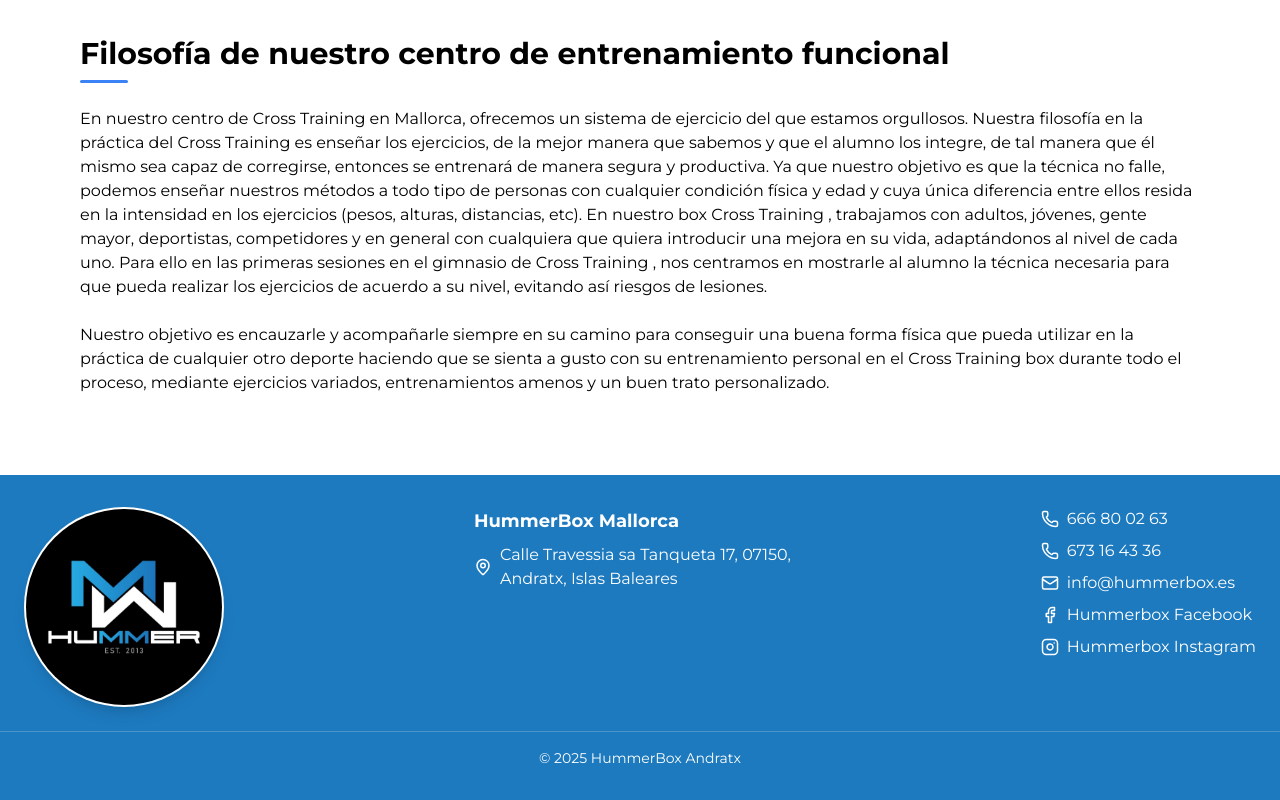
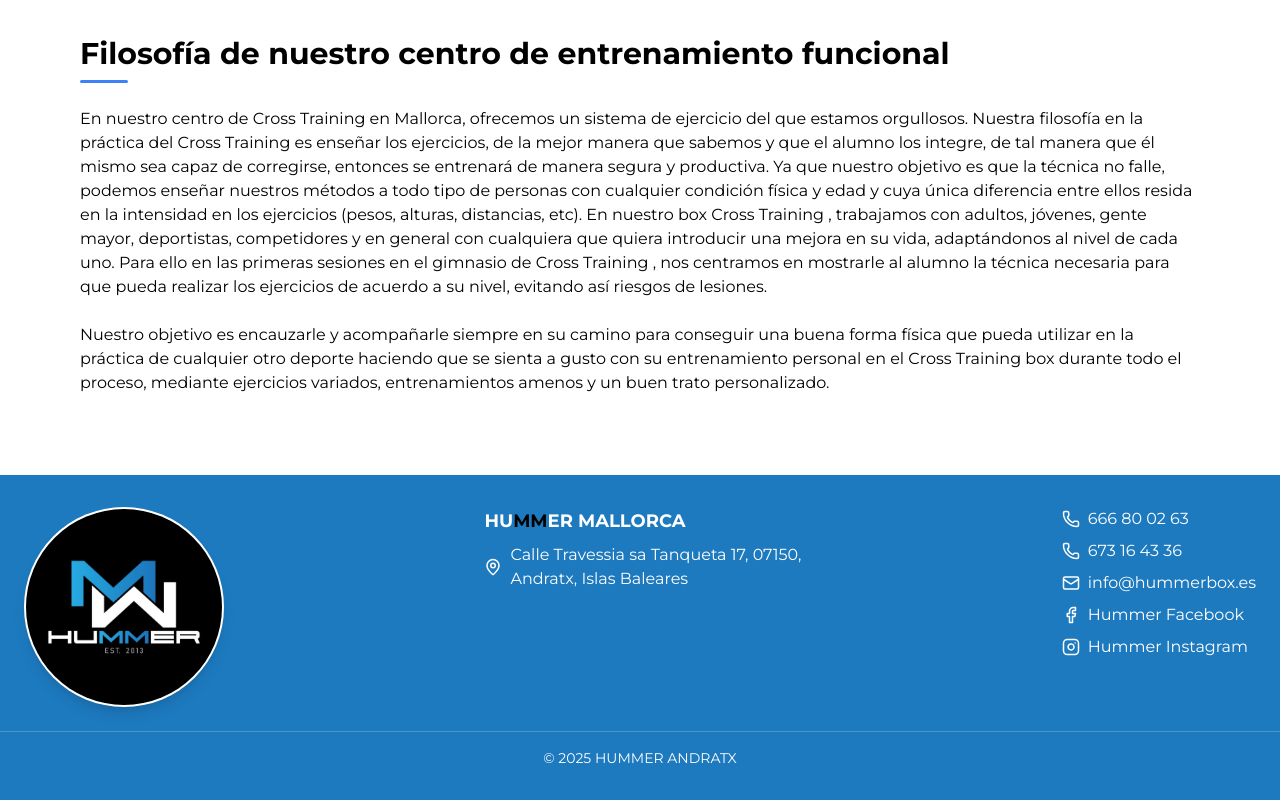
Before and after one commit to javieragui/hummer-box-andratx, a Next.js app: page / in a window 1280 px wide. Shown: the part 1426-2226 px from the top of the page. Built offline with nearby package versions, Linux system fonts and the light colour scheme.

Commit message:
[Update] Ortografía

```diff
--- a/src/app/components/carouselBox.tsx
+++ b/src/app/components/carouselBox.tsx
@@ -14,7 +14,7 @@
 } from "@/components/ui/carousel";
 
 const imagesCarousel = [
-  { src: "imgs/carousel1.jpg", titulo: "Cross Training", text: "<p>El <strong>Cross Training</strong> es un entrenamiento de alta intensidad que mejora fuerza, resistencia, coordinación y flexibilidad mediante movimientos naturales y ejercicios multiarticulares.</p></br><p>En <strong>Hummer Box Andratx</strong>, te ayudamos a alcanzar tu mejor versión con entrenamientos de halterofilia, gimnasia, remo indoor y carrera, adaptados a cualquier nivel. Contamos con <strong>instalaciones de primera calidad y un ambiente motivador</strong>.</p></br><p>💪 <strong>¿Listo para el reto?</strong></p>" },
+  { src: "imgs/carousel1.jpg", titulo: "Cross Training", text: "<p>El <strong>Cross Training</strong> es un entrenamiento de alta intensidad que mejora fuerza, resistencia, coordinación y flexibilidad mediante movimientos naturales y ejercicios multiarticulares.</p></br><p>En <strong>Hummer Andratx</strong>, te ayudamos a alcanzar tu mejor versión con entrenamientos de halterofilia, gimnasia, remo indoor y carrera, adaptados a cualquier nivel. Contamos con <strong>instalaciones de primera calidad y un ambiente motivador</strong>.</p></br><p>💪 <strong>¿Listo para el reto?</strong></p>" },
   { src: "imgs/carousel2.jpg", titulo: "Técnica y Perfección 🎯",
     text: `<p>No se trata solo de levantar más peso o hacer más repeticiones. La <strong>técnica</strong> es la clave para mejorar sin lesiones y alcanzar tu máximo rendimiento.</p></br>
     <p>En <strong>Hummer Andratx</strong>, nos enfocamos en la ejecución correcta de cada movimiento, desde los <strong>levantamientos olímpicos</strong> hasta la <strong>gimnasia deportiva</strong>. Con la guía de nuestros coaches, mejorarás tu precisión y eficiencia en cada ejercicio.</p></br>
--- a/src/app/components/footer.tsx
+++ b/src/app/components/footer.tsx
@@ -20,7 +20,7 @@
 
         {/* INFORMACIÓN */}
         <div className="flex flex-col space-y-2 text-center md:text-left">
-          <h2 className="text-lg font-bold">HummerBox Mallorca</h2>
+          <h2 className="text-lg font-bold">HU<span className="text-black">MM</span>ER MALLORCA</h2>
           <p className="flex items-center gap-2">
             <MapPin size={18} /> Calle Travessia sa Tanqueta 17, 07150, <br/> Andratx, Islas Baleares
           </p>
@@ -44,16 +44,16 @@
             <Mail size={18} /> info@hummerbox.es
           </p>
           <Link href="https://facebook.com/HummerBoxmallorca" target="_blank" className="flex items-center gap-2 hover:underline">
-            <Facebook size={18} /> Hummerbox Facebook
+            <Facebook size={18} /> Hummer Facebook
           </Link>
           <Link href="https://instagram.com/hummerandratx" target="_blank" className="flex items-center gap-2 hover:underline">
-            <Instagram size={18} /> Hummerbox Instagram
+            <Instagram size={18} /> Hummer Instagram
           </Link>
         </div>
       </div>
 
       <div className="text-center text-sm mt-6 border-t border-white/20 pt-4">
-        &copy; {new Date().getFullYear()} HummerBox Andratx
+        &copy; {new Date().getFullYear()} HUMMER ANDRATX
       </div>
     </footer>
   );
```
